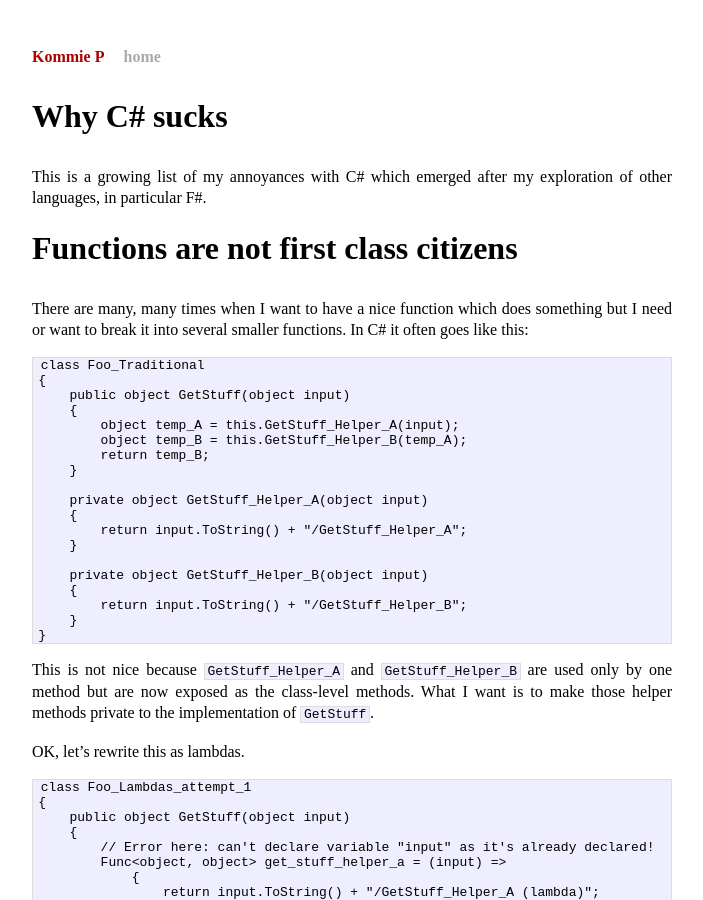
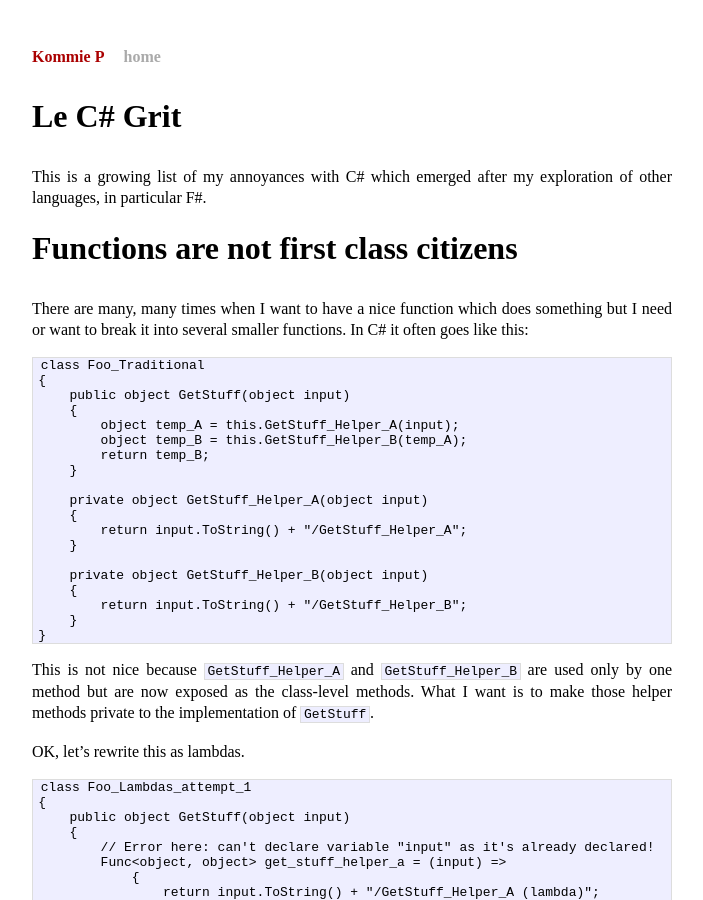
Before and after one commit to ppanyukov/ppanyukov.github.com, a Jekyll site: the page built from _posts/2011-07-14-why-C#-sucks.md, in a window 1280 px wide and 900 px high. Shown: the whole window, without its empty margins (288-991 px from the left). Built offline with Jekyll 4.4.1, drawn with Linux system fonts in a browser that asks for light colours; Markdown is read by kramdown in place of the engine named in the settings.

Commit message:
Change title of C# sucks.

```diff
--- a/_posts/2011-07-14-why-C#-sucks.md
+++ b/_posts/2011-07-14-why-C#-sucks.md
@@ -1,9 +1,9 @@
 ---
 layout: post
-title: Why C# sucks
+title: Le C# Grit
 ---
 
-# Why C# sucks #
+# Le C# Grit #
 
 This is a growing list of my annoyances with C# which emerged after my exploration of other languages, in particular F#.
 
```
